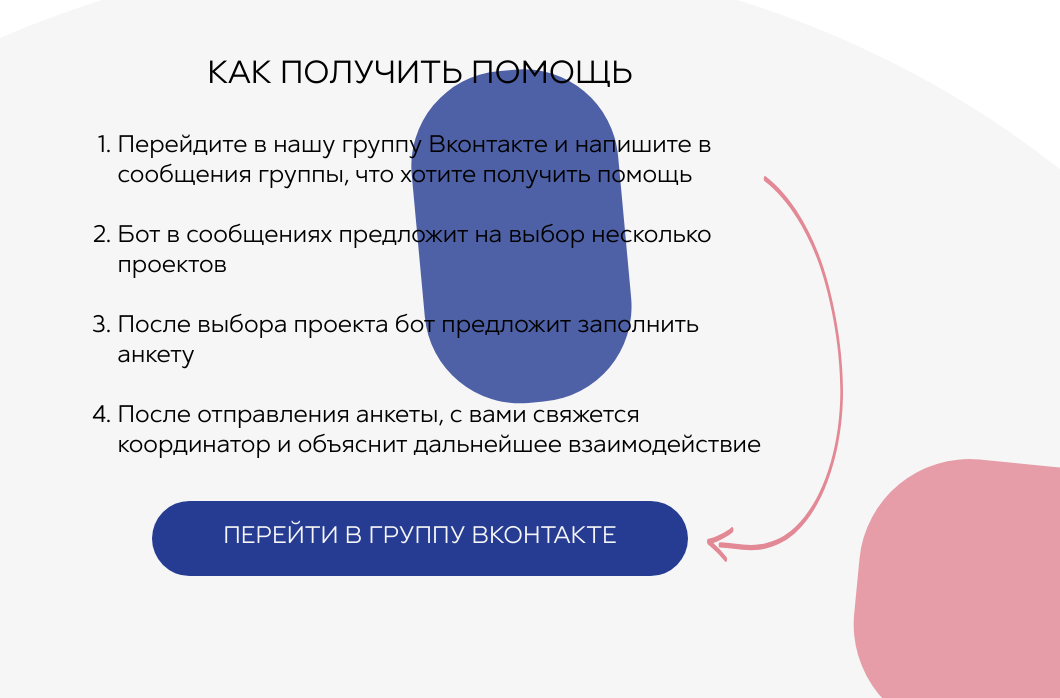
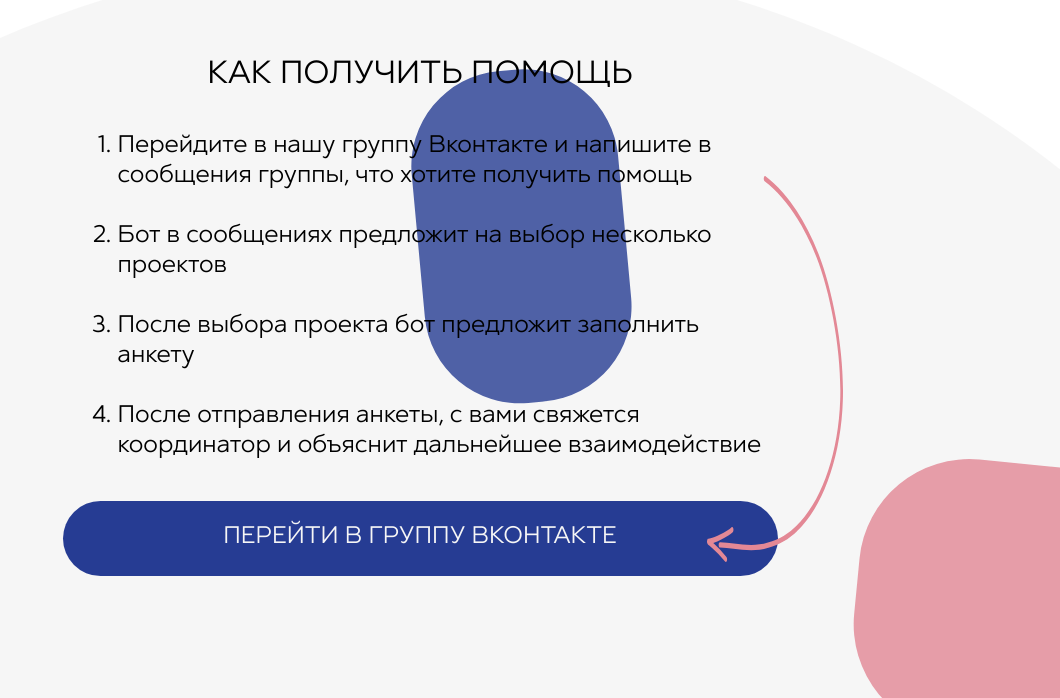
Before and after one commit to thirdmadman/fond-ravnovesie.ru_2023, a Next.js app: page / in a window 1280 px wide. Shown: the part 2902-3600 px from the top of the page, without its empty margins (220-1280 px from the left). Built offline with nearby package versions, Linux system fonts and the light colour scheme.

Commit message:
feat: correct code composition

```diff
--- a/src/components/home/SectionPrograms.tsx
+++ b/src/components/home/SectionPrograms.tsx
@@ -1,6 +1,16 @@
 import '../../styles/home/sectionPrograms.scss';
 import { fondProjects } from '@/fondProjects';
+import Link from 'next/link';
 import { ProjectGroupCard } from './ProjectGroupCard';
+
+const getHelpSteps = [
+  'Перейдите в нашу группу Вконтакте и напишите в сообщения группы, что хотите получить помощь',
+  'Бот в сообщениях предложит на выбор несколько проектов',
+  'После выбора проекта бот предложит заполнить анкету',
+  'После отправления анкеты, с вами свяжется координатор и объяснит дальнейшее взаимодействие',
+];
+
+const actionsButtons = [{ name: 'ПЕРЕЙТИ В ГРУППУ ВКОНТАКТЕ', link: '' }];
 
 export function SectionPrograms() {
   const getProjectGroupCards = () => {
@@ -28,14 +38,18 @@ export function SectionPrograms() {
       <div className="section-programs__get-help get-help">
         <div className="get-help__title">КАК ПОЛУЧИТЬ ПОМОЩЬ</div>
         <ol className="get-help__list">
-          <li>Перейдите в нашу группу Вконтакте и напишите в сообщения группы, что хотите получить помощь</li>
-          <li>Бот в сообщениях предложит на выбор несколько проектов</li>
-          <li>После выбора проекта бот предложит заполнить анкету</li>
-          <li>После отправления анкеты, с вами свяжется координатор и объяснит дальнейшее взаимодействие</li>
+          {getHelpSteps.map((el, i) => (
+            <li key={el}>
+              <span>{i + 1}</span>
+              <span>{el}</span>
+            </li>
+          ))}
         </ol>
-        <button className="get-help__button-to-vk" type="button">
-          ПЕРЕЙТИ В ГРУППУ ВКОНТАКТЕ
-        </button>
+        {actionsButtons.map((el) => (
+          <Link className="get-help__button-to-vk" href={el.link} key={el.link}>
+            {el.name}
+          </Link>
+        ))}
       </div>
       <div className="section-programs__fond-projects fond-projects">
         <div className="fond-projects__title">ПРОЕКТЫ ФОНДА</div>
```
